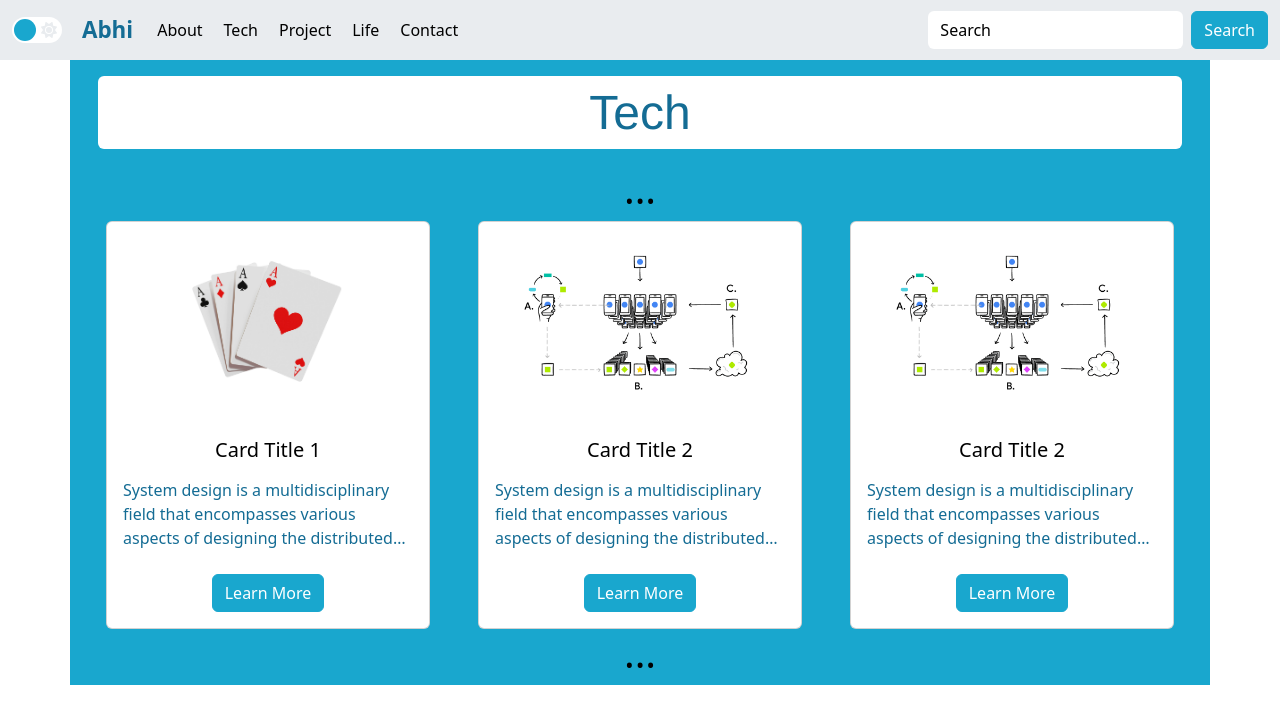
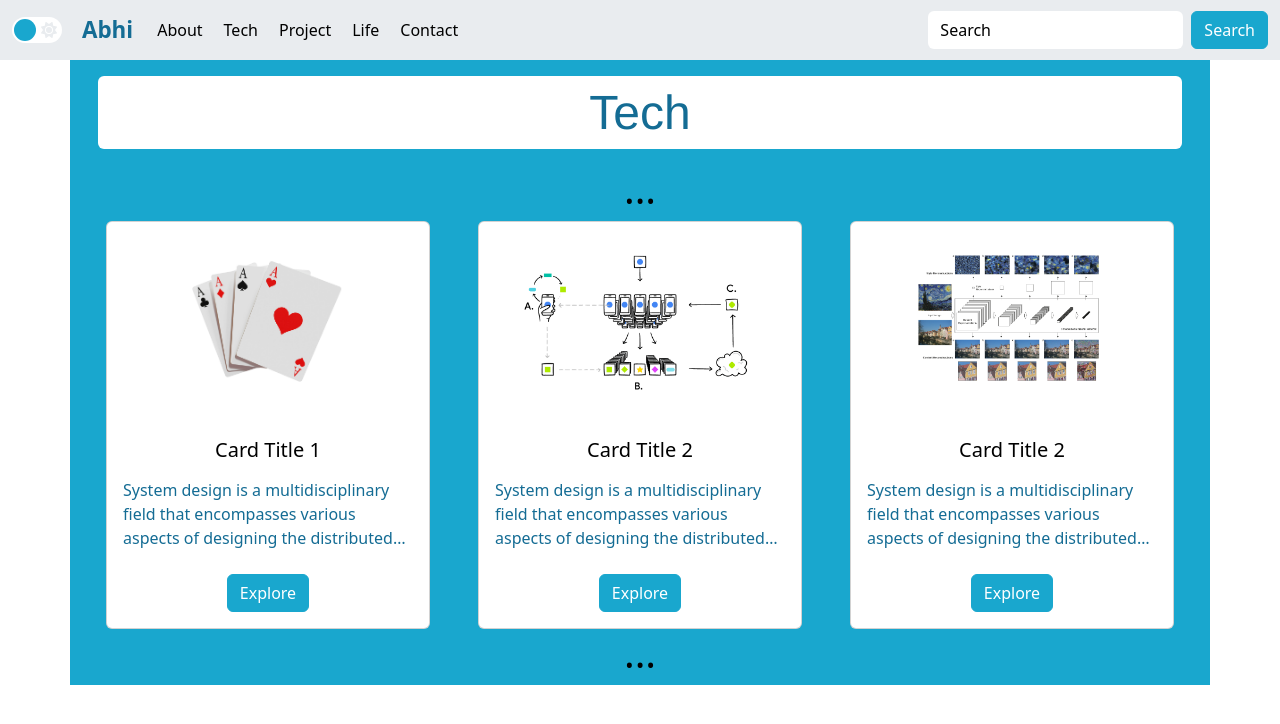
Before and after one commit to abhishekprakash256/react-lab, a React (Create React App) app in the folder bootstrap-testing/: page / in a window 1280 px wide. Shown: the top 724 px of the page. Built offline with nearby package versions, Linux system fonts and the light colour scheme.

Commit message:
style sheet recised

```diff
--- a/bootstrap-testing/src/Card.js
+++ b/bootstrap-testing/src/Card.js
@@ -22,7 +22,7 @@ function CardTemp({ card_para , img_src , card_url, card_title } ) {
         </Card.Text>
 
         <div className='text-center mt-4'>
-        <Button className='button-custom-color' href={ card_url } >Learn More</Button>
+        <Button className='button-custom-color' href={ card_url } >Explore</Button>
         </div>
 
       </Card.Body>
--- a/bootstrap-testing/src/CardBundle.js
+++ b/bootstrap-testing/src/CardBundle.js
@@ -20,7 +20,7 @@ function CardBundle() {
     {
       card_title: "Card Title 2",
       card_para: "System design is a multidisciplinary field that encompasses various aspects of designing the distributed systems.",
-      img_src: "federated-learning-flow.png",
+      img_src: "image_1.png",
       card_url: "https://example.com/card2",
     }
   ];
--- a/bootstrap-testing/src/NavBar.css
+++ b/bootstrap-testing/src/NavBar.css
@@ -20,6 +20,10 @@
 .nav-link {
   color: var(--nav-link-color) ;
   margin-right: 5px;
+}
+
+.nav-link:hover {
+  color: var(--nav-link-color) ;
 }
 
 .footer-header-color {
```
Also changed, not shown: bootstrap-testing/public/image_1.png (added).
